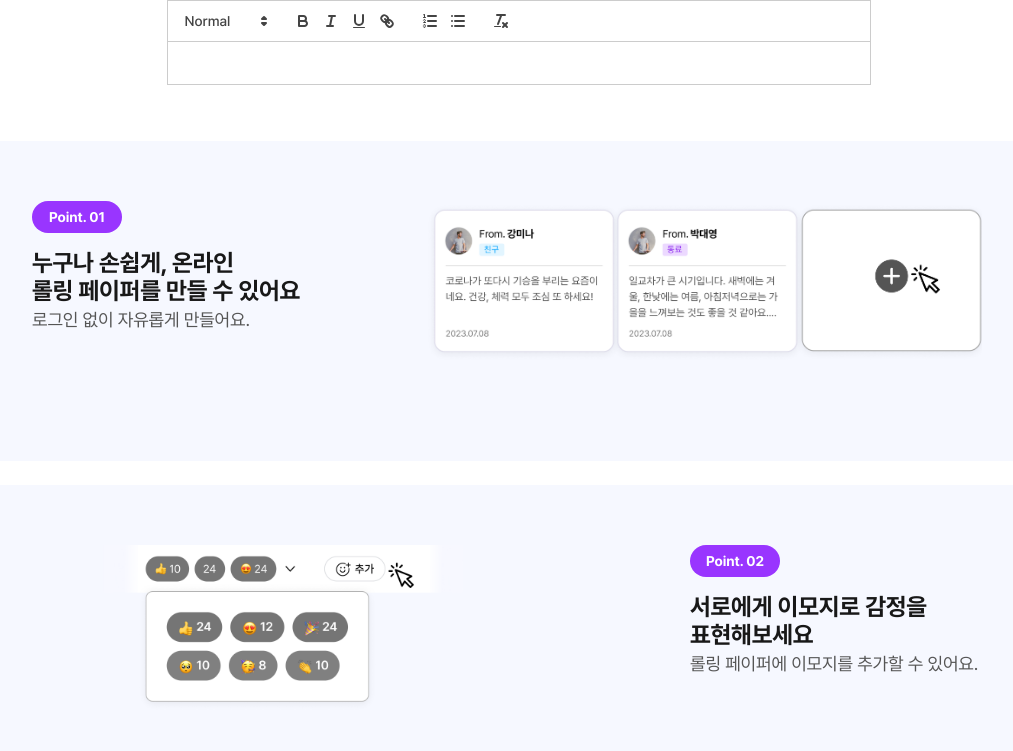
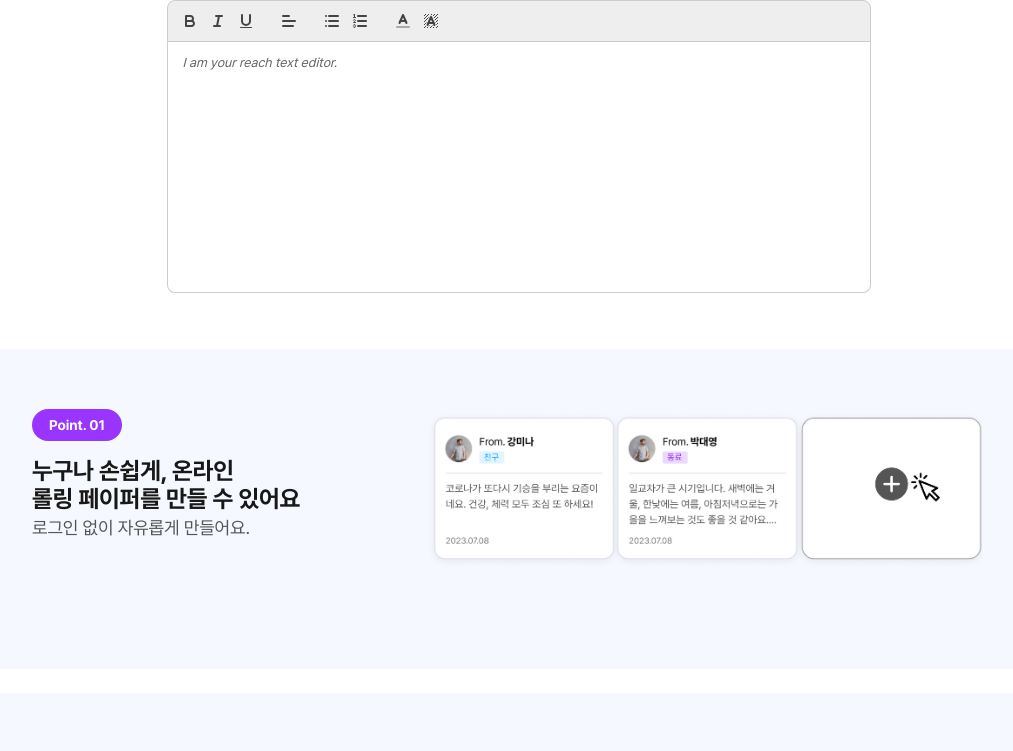
Before and after one commit to Rolligo/rolling, a React (Create React App) app: page / in a window 1280 px wide. Shown: the top 751 px of the page, without its empty margins (122-1135 px from the left). Built offline with nearby package versions, Linux system fonts and the light colour scheme.

Commit message:
feat: 텍스트 에디터 css 구현

```diff
--- /dev/null
+++ b/src/components/TextEditor/Editor.css
@@ -0,0 +1,14 @@
+.ql-editor {
+  min-height: 25rem;
+}
+
+.ql-toolbar {
+  background-color: #eee;
+  border-top-left-radius: 0.8rem;
+  border-top-right-radius: 0.8rem;
+}
+
+.ql-container {
+  border-bottom-left-radius: 0.8rem;
+  border-bottom-right-radius: 0.8rem;
+}
--- a/src/components/TextEditor/TextEditor.jsx
+++ b/src/components/TextEditor/TextEditor.jsx
@@ -1,11 +1,50 @@
-import React, { useState } from "react";
-import ReactQuill from "react-quill";
+import React, { useMemo, useState } from "react";
+import ReactQuill, { Quill } from "react-quill";
 import "react-quill/dist/quill.snow.css";
 import * as S from "./TextEditor.style";
 import DOMPurify from "dompurify";
-
+import "./Editor.css";
 const TextEditor = () => {
   const [text, setText] = useState("");
+
+  const formats = [
+    "font",
+    "header",
+    "bold",
+    "italic",
+    "underline",
+    "strike",
+    "blockquote",
+    "list",
+    "bullet",
+    "indent",
+    "link",
+    "align",
+    "color",
+    "background",
+    "size",
+    "h1",
+  ];
+
+  const modules = useMemo(() => {
+    return {
+      toolbar: {
+        background: "black",
+        container: [
+          ["bold", "italic", "underline"],
+          [{ align: [] }],
+          [{ list: "bullet" }, { list: "ordered" }],
+          [
+            {
+              color: [],
+            },
+            { background: [] },
+          ],
+        ],
+      },
+    };
+  }, []);
+
   function onChangeContents(contents) {
     setText(contents);
   }
@@ -13,13 +52,20 @@ const TextEditor = () => {
   return (
     <>
       <S.TextEditorContainer>
-        <ReactQuill onChange={onChangeContents} />
+        <ReactQuill
+          onChange={onChangeContents}
+          modules={modules}
+          formats={formats}
+          placeholder="I am your reach text editor."
+        />
       </S.TextEditorContainer>
       <S.TextEditorContainer>
         <div
           dangerouslySetInnerHTML={{
             __html: DOMPurify.sanitize(text),
           }}
+          // 윗줄의 div 태그는 기능 동작을 위한 예시입니다.
+          // 입력된 값을 사용할 컴포넌트에서 text 변수를 prop으로 받고, 위의 div 태그의 내용처럼 사용하시면 됩니다.
         />
       </S.TextEditorContainer>
     </>
--- a/src/components/TextEditor/TextEditor.style.js
+++ b/src/components/TextEditor/TextEditor.style.js
@@ -1,6 +1,5 @@
 import styled from "styled-components";
 import { onPc, onTablet } from "styles/mediaQuery";
-import { COLORS } from "styles/palette";
 
 export const TextEditorContainer = styled.div`
   display: flex;
```
